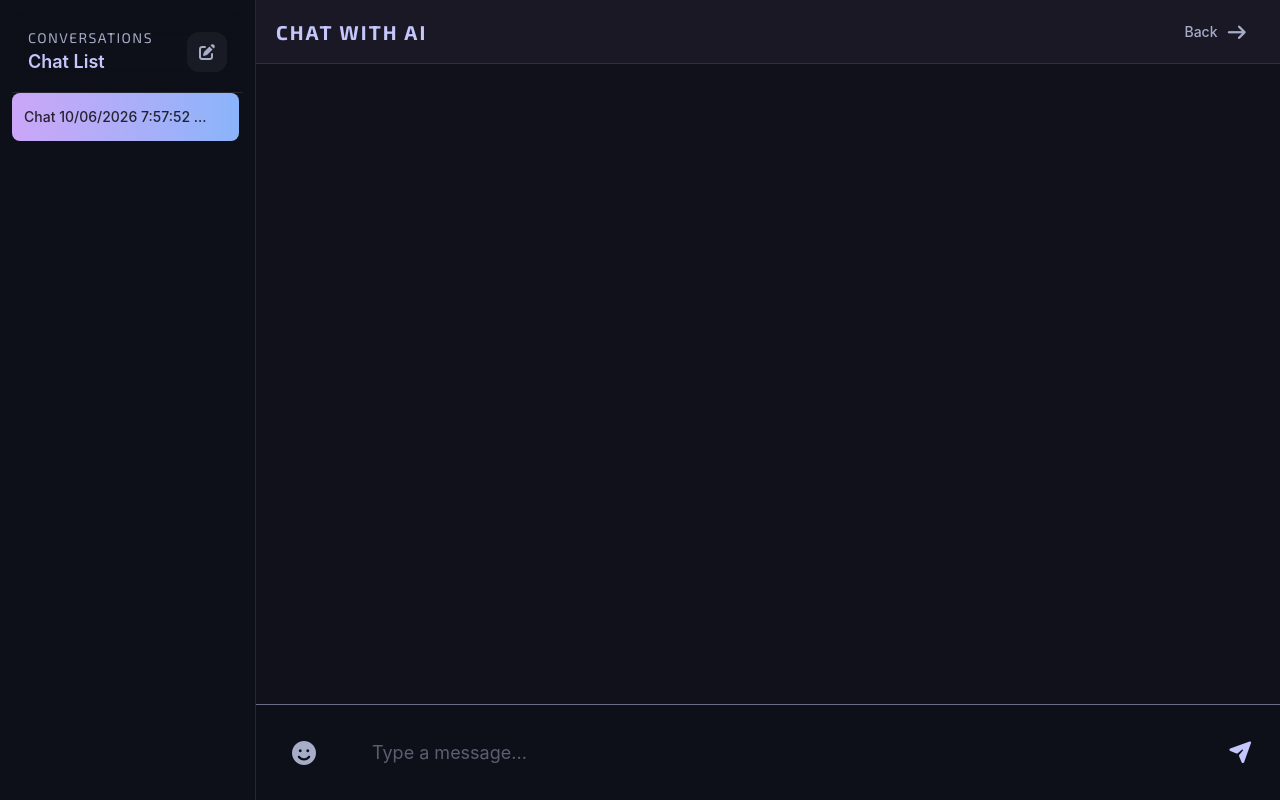
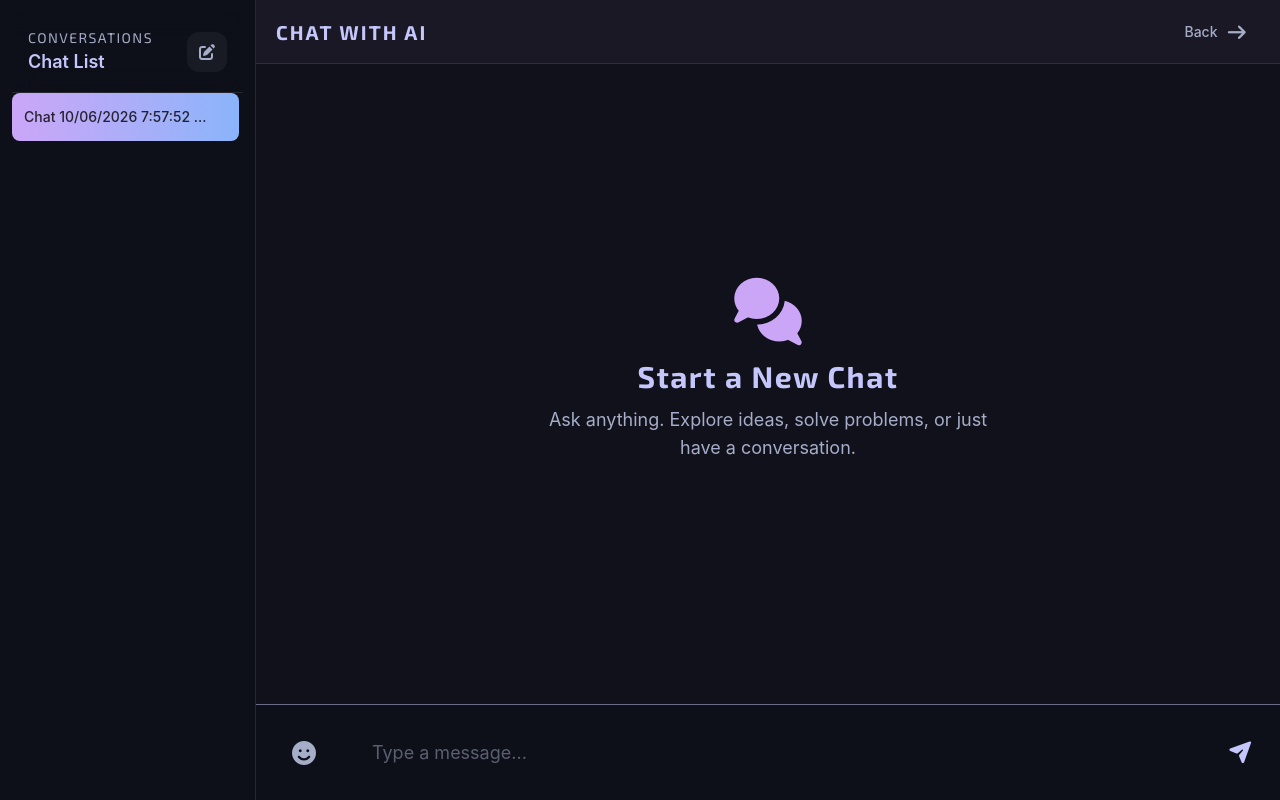
Before and after one commit to mutateddev/react-ai-chatbot, a React (Vite) app: page / in a window 1280 px wide. Both pictures are taken after a click on the button "START CHAT". Built offline with nearby package versions, Linux system fonts and the light colour scheme.

Commit message:
feat: add start message chat

```diff
--- a/src/components/ChatBotApp/ChatMessages.jsx
+++ b/src/components/ChatBotApp/ChatMessages.jsx
@@ -21,7 +21,21 @@ const ChatMessages = () => {
 
   return (
     <div className='flex w-full grow flex-col gap-y-6 overflow-y-auto p-3'>
-      {messages.map((msg) =>
+      {messages.length === 0 ? (
+        <div className='flex grow flex-col items-center justify-center text-center'>
+          <i className='fa-solid fa-comments text-linear-pink mb-4 text-6xl' />
+
+          <h3 className='font-exo text-text-primary text-3xl font-bold tracking-wider'>
+            Start a New Chat
+          </h3>
+
+          <p className='text-text-tertiary mt-3 max-w-md text-lg'>
+            Ask anything. Explore ideas, solve problems, or just have a
+            conversation.
+          </p>
+        </div>
+      ) : (
+        messages.map((msg) =>
           msg.type === 'prompt' ? (
             <Prompt
               key={msg.timestamp}
@@ -35,6 +49,7 @@ const ChatMessages = () => {
               timestamp={msg.timestamp}
             />
           ),
+        )
       )}
 
       <div ref={scrollRef} />
--- a/src/components/ChatBotApp/ChatWindow.jsx
+++ b/src/components/ChatBotApp/ChatWindow.jsx
@@ -1,7 +1,13 @@
-const ChatWindow = ({ children }) => {
+import ChatInput from './ChatInput';
+import ChatMessages from './ChatMessages';
+import ChatWindowHeader from './ChatWindowHeader';
+
+const ChatWindow = () => {
   return (
     <div className='bg-bg-primary flex h-full w-4/5 flex-col overflow-hidden'>
-      {children}
+      <ChatWindowHeader />
+      <ChatMessages />
+      <ChatInput />
     </div>
   );
 };
--- a/src/components/ChatBotApp/index.jsx
+++ b/src/components/ChatBotApp/index.jsx
@@ -8,12 +8,7 @@ const ChatBotApp = () => {
   return (
     <div className='relative flex h-full w-full overflow-hidden'>
       <ChatList />
-
-      <ChatWindow>
-        <ChatWindowHeader />
-        <ChatMessages />
-        <ChatInput />
-      </ChatWindow>
+      <ChatWindow />
     </div>
   );
 };
```
Also changed, not shown: src/contexts/chat-context/chat-actions.jsx (deleted). Lines whose indentation alone changed are shown as unchanged.
